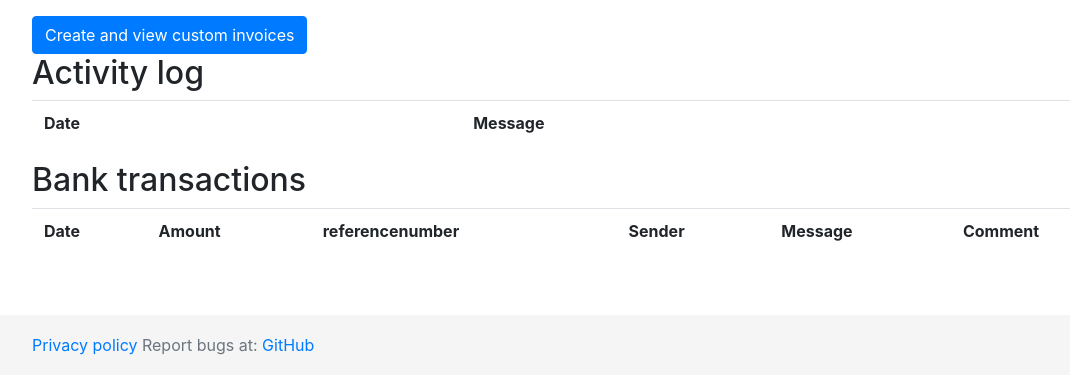
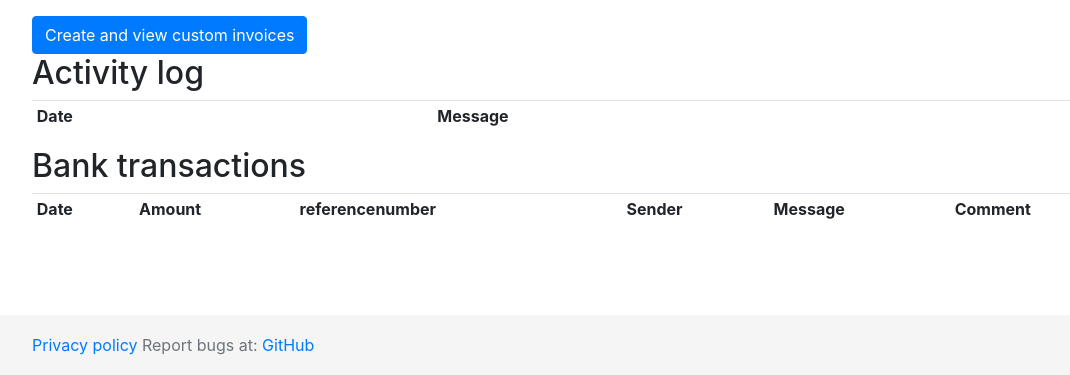
Before and after one commit to TampereHacklab/mulysa, a Django app: template www/templates/www/user.html in a window 1280 px wide. Shown: the part 425-800 px from the top of the page, without its empty margins (53-1123 px from the left). Run offline with Django 3.2, Linux system fonts and the light colour scheme; the template is opened without the code that fills it, so the values that code supplies are empty; some libraries are stand-ins or nearby versions.

Commit message:
force tables responsive and scroll sideways for small screens (#144)

```diff
--- a/www/templates/www/user.html
+++ b/www/templates/www/user.html
@@ -81,7 +81,7 @@
     {% endfor %}
 
     <h2>{% trans 'Custom invoices' %}</h2>
-    <table class="table">
+    <table class="table table-responsive-sm">
       <tr>
         <th>{% trans 'Date' %}</th>
         <th>{% trans 'Service' %}</th>
@@ -100,7 +100,7 @@
     <a class="btn btn-primary" href="{% url 'custominvoice' %}">{% trans 'Create and view custom invoices' %}</a>
 
     <h2>{% trans 'Activity log' %}</h2>
-    <table class="table">
+    <table class="table table-sm table-responsive-sm">
       <tr>
         <th>{% trans 'Date' %}</th>
         <th>{% trans 'Message' %}</th>
@@ -114,7 +114,7 @@
     </table>
 
     <h2>{% trans 'Bank transactions' %}</h2>
-    <table class="table">
+    <table class="table table-sm table-responsive-sm">
       <tr>
         <th>{% trans 'Date' %}</th>
         <th>{% trans 'Amount' %}</th>
```
